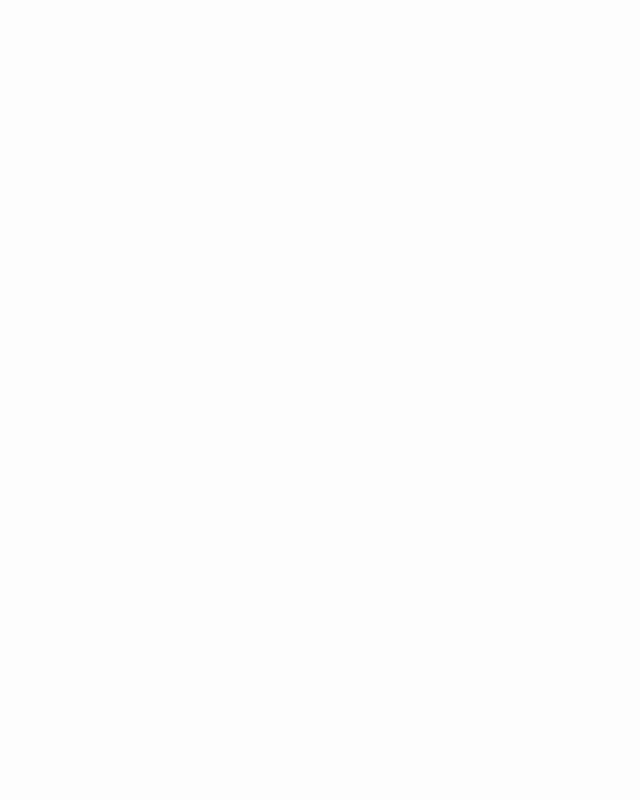
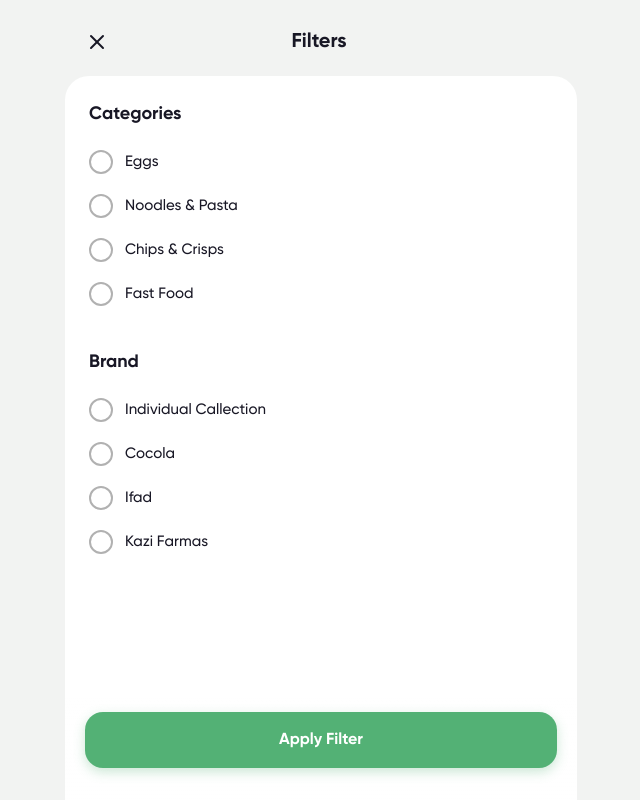
Before and after one commit to saketgoswami09/Grocery-Ahoum, a React (Vite) app: page /filters in a window 1280 px wide. Before the commit this address had no page. Shown: the whole page, without its empty margins (319-959 px from the left). Built offline with nearby package versions, Linux system fonts and the light colour scheme.

Commit message:
feat: implement filter screen

```diff
--- a/src/App.tsx
+++ b/src/App.tsx
@@ -6,6 +6,7 @@ import BottomNav from "./components/layout/BottomNav";
 import ExploreScreen from "./pages/explore/ExploreScreen";
 import FavoritesScreen from "./pages/products/FavoritesScreen";
 import SearchScreen from "./pages/products/SearchScreen";
+import FiltersScreen from "./pages/explore/FiltersScreen";
 function App() {
   return (
     <>
@@ -16,6 +17,7 @@ function App() {
         <Route path="/explore" element={<ExploreScreen />} />
         <Route path="/favorites" element={<FavoritesScreen />} />
         <Route path="/search" element={<SearchScreen />} />
+        <Route path="/filters" element={<FiltersScreen />} />
       </Routes>
 
       <BottomNav />
--- a/src/components/layout/BottomNav.tsx
+++ b/src/components/layout/BottomNav.tsx
@@ -1,55 +1,46 @@
-import { NavLink, useLocation } from 'react-router-dom';
-import { useCartStore } from '@/store/cartStore';
-import {
-  Home,
-  Search,
-  ShoppingCart,
-  Heart,
-  User,
-} from "lucide-react";
+import { NavLink, useLocation } from "react-router-dom";
+import { useCartStore } from "@/store/cartStore";
+import { Home, Search, ShoppingCart, Heart, User } from "lucide-react";
 export default function BottomNav() {
   const location = useLocation();
   const itemCount = useCartStore((s) => s.getItemCount());
 
   // Don't show on auth/onboarding pages
-  const hideOnRoutes = [ '/onboarding', '/login', '/signup', '/otp', '/location'];
+  const hideOnRoutes = [
+    "/filters",
+    "/onboarding",
+    "/login",
+    "/signup",
+    "/otp",
+    "/location",
+  ];
   if (hideOnRoutes.includes(location.pathname)) return null;
 
   const navItems = [
     {
-      to: '/',
-      label: 'Shop',
-      icon: (isActive: boolean) => (
-       <Home/>
-      ),
+      to: "/",
+      label: "Shop",
+      icon: () => <Home />,
     },
     {
-      to: '/explore',
-      label: 'Explore',
-      icon: () => (
-        <Search/>
-      ),
+      to: "/explore",
+      label: "Explore",
+      icon: () => <Search />,
     },
     {
-      to: '/cart',
-      label: 'Cart',
-      icon: () => (
-        <ShoppingCart/>
-      ),
+      to: "/cart",
+      label: "Cart",
+      icon: () => <ShoppingCart />,
     },
     {
-      to: '/favorites',
-      label: 'Favourite',
-      icon: () => (
-        <Heart/>
-      ),
+      to: "/favorites",
+      label: "Favourite",
+      icon: () => <Heart />,
     },
     {
-      to: '/account',
-      label: 'Account',
-      icon: () => (
-        <User/>
-      ),
+      to: "/account",
+      label: "Account",
+      icon: () => <User />,
     },
   ];
 
@@ -67,15 +58,15 @@ export default function BottomNav() {
             >
               <div className="relative">
                 {item.icon(isActive)}
-                {item.to === '/cart' && itemCount > 0 && (
+                {item.to === "/cart" && itemCount > 0 && (
                   <span className="absolute -top-2 -right-2 bg-primary text-white text-[10px] font-bold w-4 h-4 rounded-full flex items-center justify-center">
-                    {itemCount > 9 ? '9+' : itemCount}
+                    {itemCount > 9 ? "9+" : itemCount}
                   </span>
                 )}
               </div>
               <span
                 className={`text-[10px] font-semibold transition-colors ${
-                  isActive ? 'text-primary' : 'text-dark'
+                  isActive ? "text-primary" : "text-dark"
                 }`}
               >
                 {item.label}
--- a/src/pages/explore/ExploreScreen.tsx
+++ b/src/pages/explore/ExploreScreen.tsx
@@ -1,21 +1,23 @@
 import { Search } from "lucide-react";
 import { categories } from "@/data/categories";
 import CategoryCard from "@/components/category/CategoryCard";
+import { useNavigate } from "react-router-dom";
 
 const ExploreScreen = () => {
+    const navigate = useNavigate()
   return (
     <div className="p-4 pb-24">
       <h1 className="text-2xl font-bold text-center mb-6">
         Find Products
       </h1>
 
-      <button className="w-full bg-[#F2F3F2] rounded-xl px-4 py-3 flex items-center gap-3">
-        <Search />
+      <div className="px-4 mt-4">
+        <button onClick={() => navigate("/search")} className="w-full bg-[#F2F3F2] rounded-xl px-4 py-3 flex items-center gap-3">
+          <Search />
 
-        <span className="text-[#7C7C7C] text-sm">
-          Search Store
-        </span>
-      </button>
+          <span className="text-[#7C7C7C] text-sm">Search Store</span>
+        </button>
+      </div>
 
       <div className="grid grid-cols-2 gap-4 mt-6">
         {categories.map((category) => (
--- /dev/null
+++ b/src/pages/explore/FiltersScreen.tsx
@@ -0,0 +1,160 @@
+import { useState } from 'react';
+import { useNavigate } from 'react-router-dom';
+import { useProductStore } from '@/store/productStore';
+import type { FilterState } from '@/types';
+import { Check, X } from 'lucide-react';
+
+/* ===== Static filter options matching the Figma design ===== */
+const categoryOptions = [
+  { id: 'eggs', label: 'Eggs' },
+  { id: 'noodles_pasta', label: 'Noodles & Pasta' },
+  { id: 'chips_crisps', label: 'Chips & Crisps' },
+  { id: 'fast_food', label: 'Fast Food' },
+];
+
+const brandOptions = [
+  { id: 'individual_collection', label: 'Individual Callection' },
+  { id: 'cocola', label: 'Cocola' },
+  { id: 'ifad', label: 'Ifad' },
+  { id: 'kazi_farmas', label: 'Kazi Farmas' },
+];
+
+/* ===== Checkbox component ===== */
+function FilterCheckbox({
+  checked,
+  label,
+  onToggle,
+}: {
+  checked: boolean;
+  label: string;
+  onToggle: () => void;
+}) {
+  return (
+    <button
+      onClick={onToggle}
+      className="flex items-center gap-3 py-2.5 w-full text-left group"
+      role="checkbox"
+      aria-checked={checked}
+    >
+      {/* Checkbox */}
+      <span
+        className={`w-6 h-6 rounded-md flex items-center justify-center shrink-0 transition-all duration-200 ${
+          checked
+            ? 'bg-primary shadow-[0_2px_6px_rgba(83,177,117,0.35)]'
+            : 'border-2 border-gray-light bg-white group-hover:border-gray'
+        }`}
+      >
+        {checked && (
+          <Check/>
+        )}
+      </span>
+
+      {/* Label */}
+      <span
+        className={`text-[15px] font-medium transition-colors duration-200 ${
+          checked ? 'text-primary' : 'text-dark'
+        }`}
+      >
+        {label}
+      </span>
+    </button>
+  );
+}
+
+/* ===== Main FiltersScreen ===== */
+export default function FiltersScreen() {
+  const navigate = useNavigate();
+  const { filters, setFilters } = useProductStore();
+
+  // Local state mirrors store filters so changes aren't applied until user clicks "Apply"
+  const [localCategories, setLocalCategories] = useState<string[]>(
+    filters.categories.length > 0 ? [...filters.categories] : []
+  );
+  const [localBrands, setLocalBrands] = useState<string[]>(
+    filters.brands?.length > 0 ? [...filters.brands] : []
+  );
+
+  const toggleCategory = (id: string) => {
+    setLocalCategories((prev) =>
+      prev.includes(id) ? prev.filter((c) => c !== id) : [...prev, id]
+    );
+  };
+
+  const toggleBrand = (id: string) => {
+    setLocalBrands((prev) =>
+      prev.includes(id) ? prev.filter((b) => b !== id) : [...prev, id]
+    );
+  };
+
+  const handleApply = () => {
+    setFilters({
+      ...filters,
+      categories: localCategories as FilterState['categories'],
+      brands: localBrands,
+    });
+    navigate(-1);
+  };
+
+  return (
+    <div className="min-h-screen min-h-[100dvh] bg-gray-lightest flex flex-col">
+      {/* ─── Header ─── */}
+      <div className="px-5 pt-6 pb-4 flex items-center max-w-lg mx-auto w-full">
+        <button
+          onClick={() => navigate(-1)}
+          className="p-1.5 -ml-1.5 rounded-lg hover:bg-gray-lighter/60 transition-colors"
+          aria-label="Close filters"
+        >
+          <X/>
+        </button>
+        <h1 className="flex-1 text-center text-xl font-bold text-dark">
+          Filters
+        </h1>
+        {/* Invisible spacer to center the title */}
+        <div className="w-[34px]" />
+      </div>
+
+      {/* ─── Filter Card ─── */}
+      <div className="flex-1 mx-4 mb-4 bg-white rounded-t-[var(--radius-xl)] px-6 pt-6 pb-28 max-w-lg lg:mx-auto lg:w-full overflow-y-auto">
+        {/* Categories Section */}
+        <section className="mb-8">
+          <h2 className="text-lg font-bold text-dark mb-3">Categories</h2>
+          <div className="flex flex-col">
+            {categoryOptions.map((opt) => (
+              <FilterCheckbox
+                key={opt.id}
+                checked={localCategories.includes(opt.id)}
+                label={opt.label}
+                onToggle={() => toggleCategory(opt.id)}
+              />
+            ))}
+          </div>
+        </section>
+
+        {/* Brand Section */}
+        <section>
+          <h2 className="text-lg font-bold text-dark mb-3">Brand</h2>
+          <div className="flex flex-col">
+            {brandOptions.map((opt) => (
+              <FilterCheckbox
+                key={opt.id}
+                checked={localBrands.includes(opt.id)}
+                label={opt.label}
+                onToggle={() => toggleBrand(opt.id)}
+              />
+            ))}
+          </div>
+        </section>
+      </div>
+
+      {/* ─── Apply Button (pinned to bottom) ─── */}
+      <div className="fixed bottom-0 left-0 right-0 px-5 pb-8 pt-4 bg-gradient-to-t from-white via-white/95 to-transparent max-w-lg mx-auto">
+        <button
+          onClick={handleApply}
+          className="w-full bg-primary text-white text-base font-bold py-4 rounded-[var(--radius-lg)] hover:bg-primary-dark active:scale-[0.98] transition-all duration-200 shadow-button"
+        >
+          Apply Filter
+        </button>
+      </div>
+    </div>
+  );
+}
--- a/src/pages/products/SearchScreen.tsx
+++ b/src/pages/products/SearchScreen.tsx
@@ -21,6 +21,7 @@ export default function SearchScreen() {
 
   useEffect(() => {
     if (!debouncedQuery.trim()) {
+      // eslint-disable-next-line react-hooks/set-state-in-effect
       setResults([]);
       return;
     }
@@ -63,7 +64,7 @@ export default function SearchScreen() {
               onChange={(e) => setQuery(e.target.value)}
               placeholder="Search products..."
               autoFocus
-              className="w-full bg-gray-lightest rounded-[var(--radius-md)] pl-11 pr-4 py-3 text-sm text-dark placeholder:text-gray-light outline-none focus:ring-2 focus:ring-primary/30 transition-all"
+              className="w-full bg-gray-lightest rounded-md pl-11 pr-4 py-3 text-sm text-dark placeholder:text-gray-light outline-none focus:ring-2 focus:ring-primary/30 transition-all"
             />
             {query && (
               <button
--- a/src/types/index.ts
+++ b/src/types/index.ts
@@ -87,6 +87,7 @@ export interface Order {
 
 export interface FilterState {
   categories: ProductCategory[];
+  brands: string[];
   priceRange: [number, number];
   isOrganic: boolean;
   sortBy: 'popular' | 'price_low' | 'price_high' | 'rating';
```
Also changed, not shown: src/pages/products/FavoritesScreen.tsx (line endings or trailing spaces).
